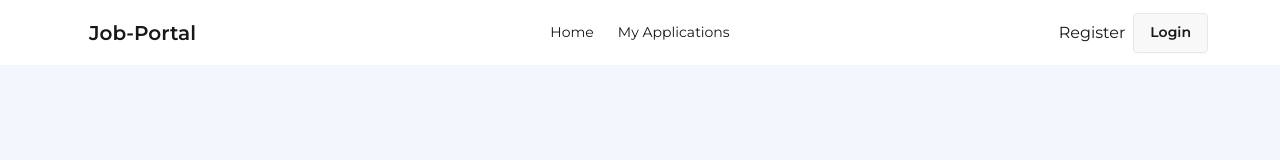
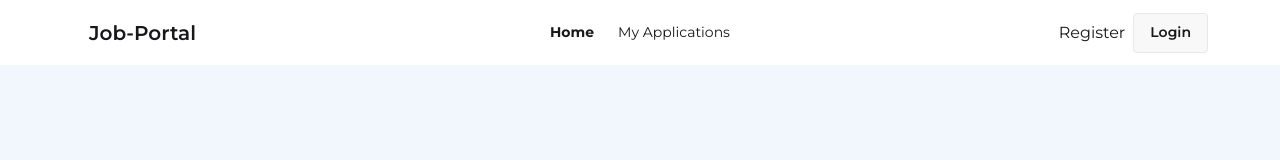
Before and after one commit to Suprio-Das/Job-Portal-Client, a React (Vite) app: page / in a window 1280 px wide. Shown: the top 160 px of the page. Built offline with nearby package versions, Linux system fonts and the light colour scheme; no server answers.

Commit message:
Navigation link converted to NavLink and active route class modified

```diff
--- a/src/Pages/Shared/Navbar.jsx
+++ b/src/Pages/Shared/Navbar.jsx
@@ -1,5 +1,5 @@
 import React, { useContext } from 'react';
-import { Link } from 'react-router-dom';
+import { Link, NavLink } from 'react-router-dom';
 import AuthContext from '../../Context/AuthContext/AuthContext';
 
 const Navbar = () => {
@@ -10,8 +10,8 @@ const Navbar = () => {
         signOutUser()
     }
     const links = <>
-        <li><Link to='/'>Home</Link></li>
-        <li><Link to='/myApplications'>My Applications</Link></li>
+        <li><NavLink to='/'>Home</NavLink></li>
+        <li><NavLink to='/myApplications'>My Applications</NavLink></li>
     </>
     return (
         <div className='bg-base-100 shadow-sm'>
--- a/src/index.css
+++ b/src/index.css
@@ -1,2 +1,6 @@
 @import "tailwindcss";
 @plugin "daisyui";
+
+.active {
+    font-weight: bold;
+}
```
